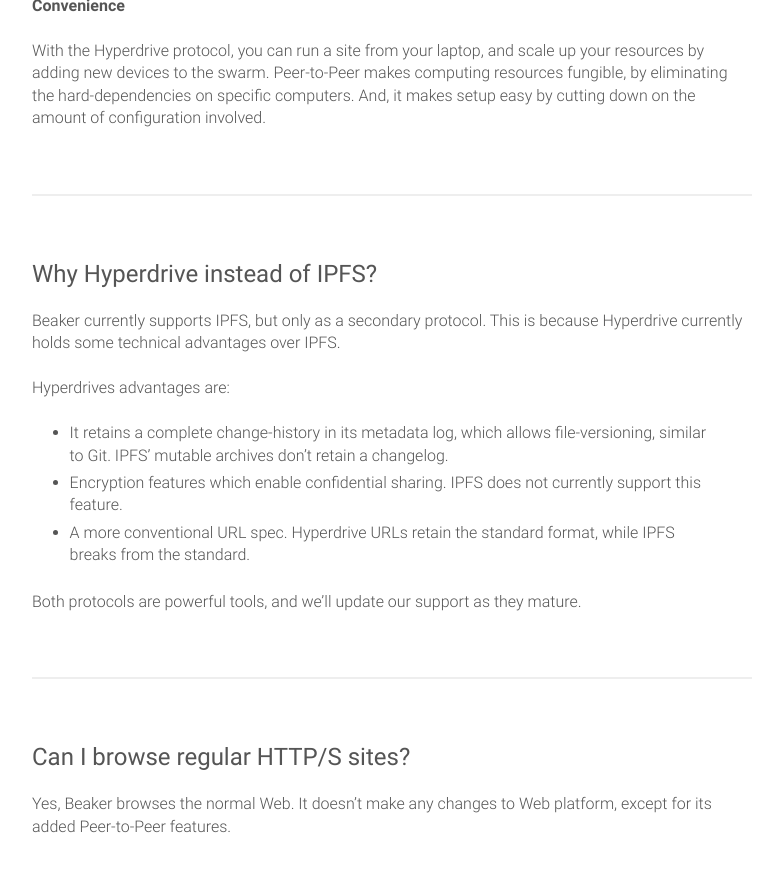
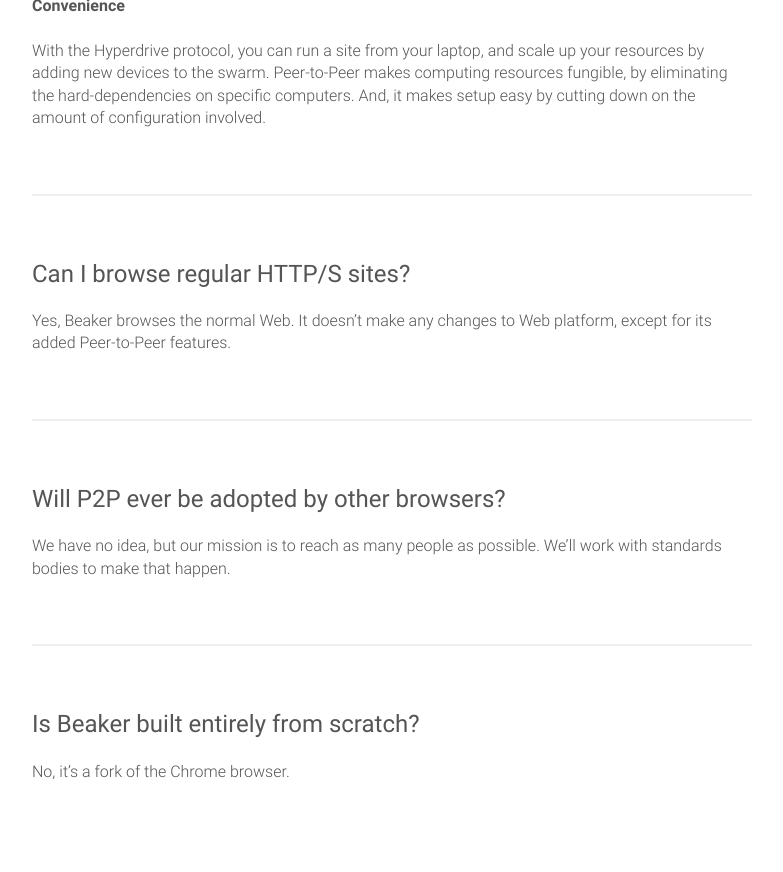
Before and after one commit to beakerbrowser/beakerbrowser.com, a Jekyll site: the page built from _docs/faq.md, in a window 1280 px wide and 900 px high, scrolled down 4100 px. Shown: the top 872 px of the window, without its empty margins (288-1071 px from the left). Built offline with Jekyll 4.4.1, drawn with Linux system fonts in a browser that asks for light colours.

Commit message:
update faq

```diff
--- a/_docs/faq.md
+++ b/_docs/faq.md
@@ -171,21 +171,6 @@
 
 ---
 
-### Why Hyperdrive instead of IPFS?
-
-Beaker currently supports IPFS, but only as a secondary protocol.
-This is because Hyperdrive currently holds some technical advantages over IPFS.
-
-Hyperdrives advantages are:
-
- - It retains a complete change-history in its metadata log, which allows file-versioning, similar to Git. IPFS' mutable archives don't retain a changelog.
- - Encryption features which enable confidential sharing. IPFS does not currently support this feature.
- - A more conventional URL spec. Hyperdrive URLs retain the standard format, while IPFS breaks from the standard.
-
-Both protocols are powerful tools, and we'll update our support as they mature.
-
----
-
 ### Can I browse regular HTTP/S sites?
 
 Yes, Beaker browses the normal Web.
```
